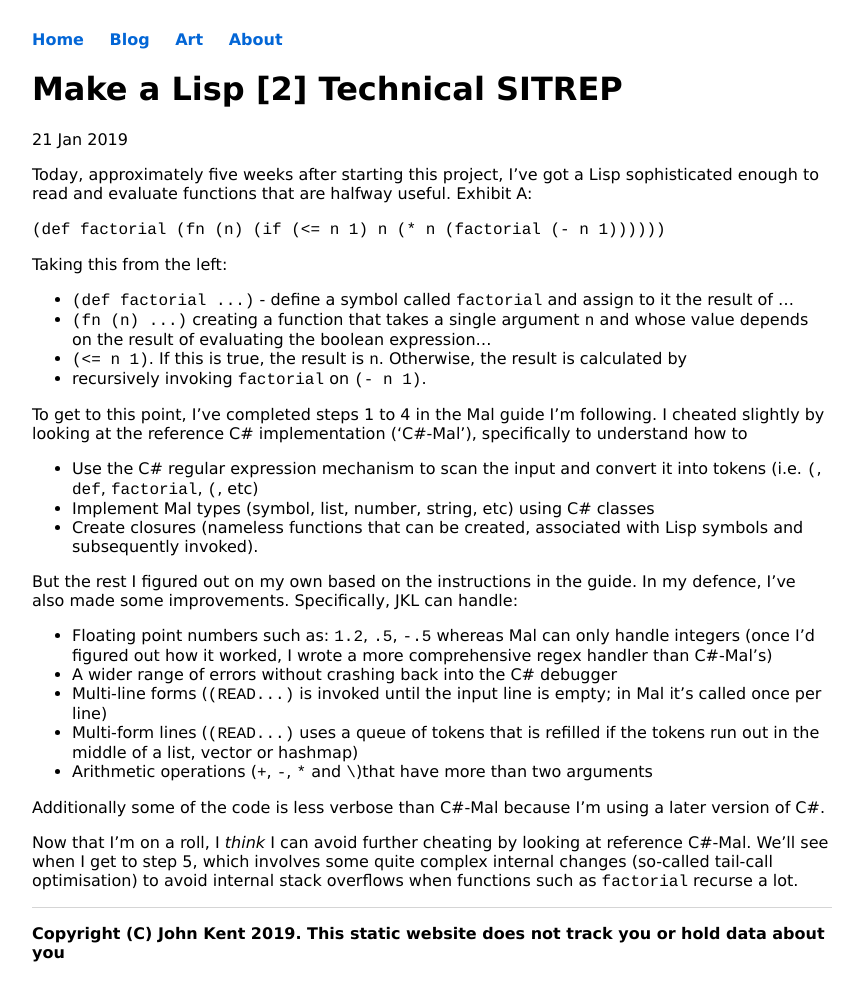
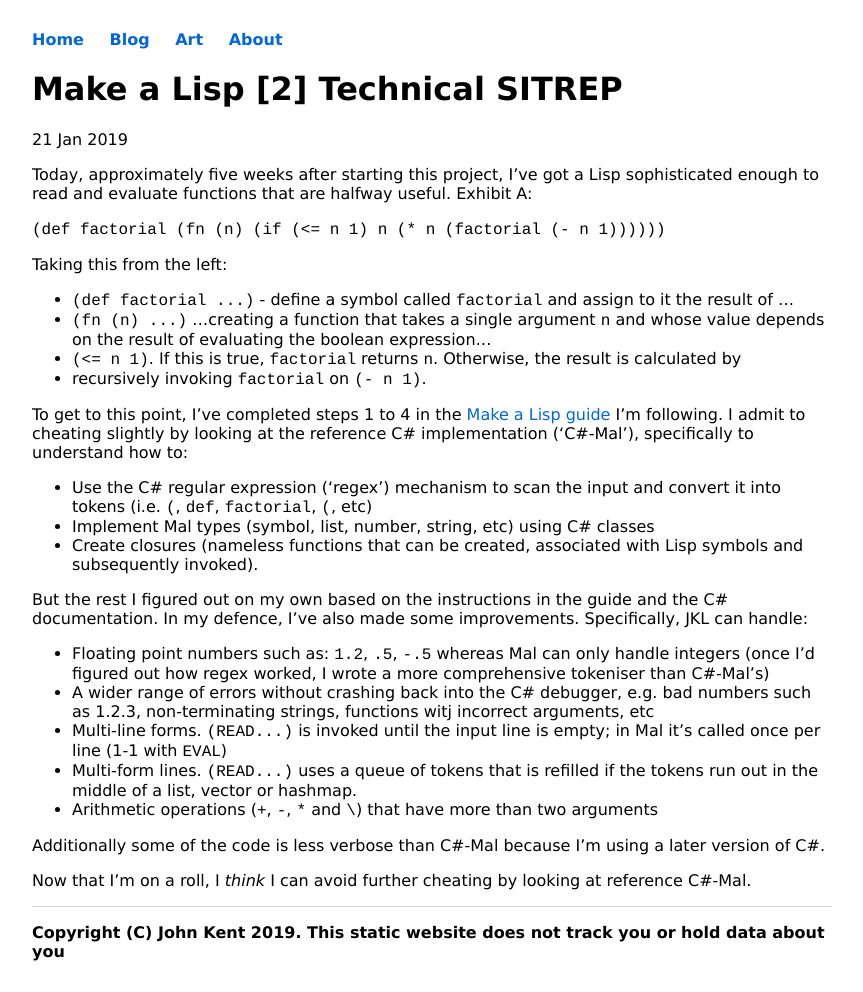
Before and after one commit to KineticLensman/KineticLensman.github.io, a Jekyll site: the page built from _posts/2019-01-21-MAL-2.md, in a window 1280 px wide. Shown: the whole page, without its empty margins (208-1071 px from the left). Built offline with Jekyll 4.4.1, drawn with Linux system fonts in a browser that asks for light colours.

Commit message:
wording improvements

```diff
--- a/_posts/2019-01-21-MAL-2.md
+++ b/_posts/2019-01-21-MAL-2.md
@@ -11,23 +11,23 @@ Today, approximately five weeks after starting this project, I've got a Lisp sop
 Taking this from the left:
 
 * `(def factorial ...)` - define a symbol called `factorial` and assign to it the result of ...
-* `(fn (n) ...)` creating a function that takes a single argument `n` and whose value depends on the result of evaluating the boolean expression...
-* `(<= n 1)`. If this is true, the result is `n`. Otherwise, the result is calculated by
+* `(fn (n) ...)` ...creating a function that takes a single argument `n` and whose value depends on the result of evaluating the boolean expression...
+* `(<= n 1)`. If this is true, `factorial` returns `n`. Otherwise, the result is calculated by
 * recursively invoking `factorial` on `(- n 1)`.
 
-To get to this point, I've completed steps 1 to 4 in the Mal guide I'm following. I cheated slightly by looking at the reference C# implementation ('C#-Mal'), specifically to understand how to
-* Use the C# regular expression mechanism to scan the input and convert it into tokens (i.e. `(`, `def`, `factorial`, `(`, etc)
+To get to this point, I've completed steps 1 to 4 in the [Make a Lisp guide](https://github.com/kanaka/mal) I'm following. I admit to cheating slightly by looking at the reference C# implementation ('C#-Mal'), specifically to understand how to:
+* Use the C# regular expression ('regex') mechanism to scan the input and convert it into tokens (i.e. `(`, `def`, `factorial`, `(`, etc)
 * Implement Mal types (symbol, list, number, string, etc) using C# classes
 * Create closures (nameless functions that can be created, associated with Lisp symbols and subsequently invoked).
 
-But the rest I figured out on my own based on the instructions in the guide. In my defence, I've also made some improvements. Specifically, JKL can handle:
+But the rest I figured out on my own based on the instructions in the guide and the C# documentation. In my defence, I've also made some improvements. Specifically, JKL can handle:
 
-* Floating point numbers such as: `1.2`, `.5`, `-.5` whereas Mal can only handle integers (once I'd figured out how it worked, I wrote a more comprehensive regex handler than C#-Mal's)
-* A wider range of errors without crashing back into the C# debugger
-* Multi-line forms (`(READ...)` is invoked until the input line is empty; in Mal it's called once per line)
-* Multi-form lines (`(READ...)` uses a queue of tokens that is refilled if the tokens run out in the middle of a list, vector or hashmap)
-* Arithmetic operations (`+`, `-`, `*` and `\`)that have more than two arguments
+* Floating point numbers such as: `1.2`, `.5`, `-.5` whereas Mal can only handle integers (once I'd figured out how regex worked, I wrote a more comprehensive tokeniser than C#-Mal's)
+* A wider range of errors without crashing back into the C# debugger, e.g. bad numbers such as 1.2.3, non-terminating strings, functions witj incorrect arguments, etc
+* Multi-line forms. `(READ...)` is invoked until the input line is empty; in Mal it's called once per line (1-1 with `EVAL`)
+* Multi-form lines. `(READ...)` uses a queue of tokens that is refilled if the tokens run out in the middle of a list, vector or hashmap.
+* Arithmetic operations (`+`, `-`, `*` and `\`) that have more than two arguments
 
 Additionally some of the code is less verbose than C#-Mal because I'm using a later version of C#.
 
-Now that I'm on a roll, I *think* I can avoid further cheating by looking at reference C#-Mal. We'll see when I get to step 5, which involves some quite complex internal changes (so-called tail-call optimisation) to avoid internal stack overflows when functions such as `factorial` recurse a lot.
+Now that I'm on a roll, I *think* I can avoid further cheating by looking at reference C#-Mal.
```
